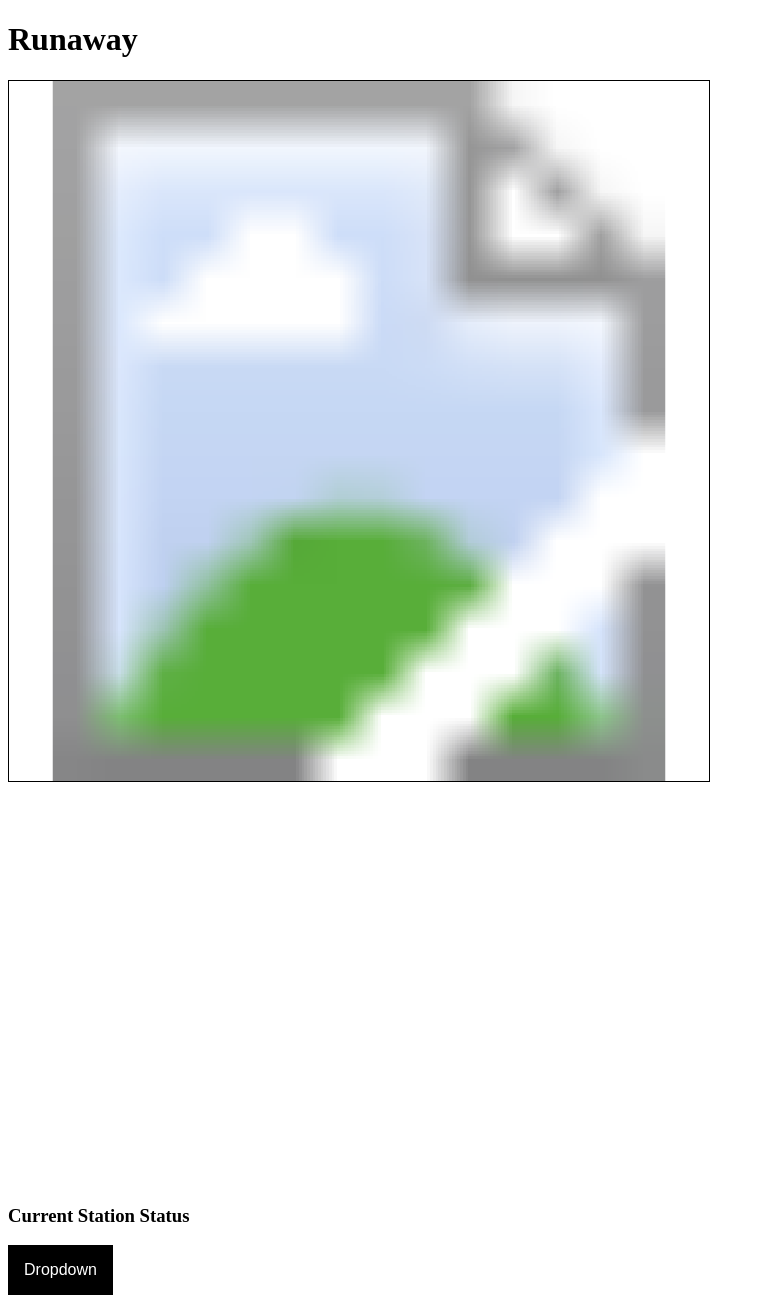
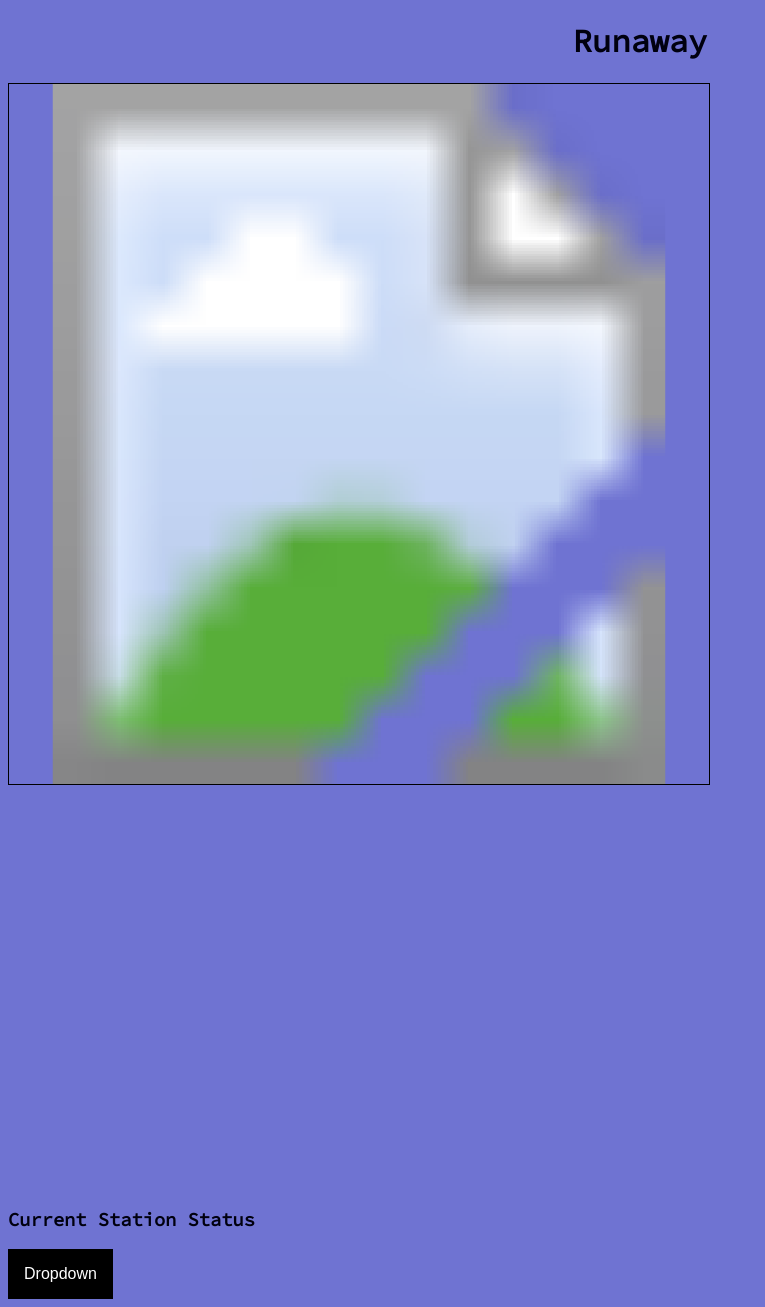
Before and after one commit to th0mazzz/Runaway, a Flask app: template templates/home.html in a window 1280 px wide. Shown: the whole page, without its empty margins (0-765 px from the left). Run offline with Flask 2, Linux system fonts and the light colour scheme; the template is opened without the code that fills it: most values are stand-ins (such as "Sample title", 1, 10 or a date in 2020).

Commit message:
More css work

```diff
--- a/static/stylesheet.css
+++ b/static/stylesheet.css
@@ -1,3 +1,16 @@
+body {
+	background-color: #6F73D2;
+}
+
+h1 {
+	color: #00000F;
+	font-family: 'Source Code Pro', monospace;	text-align: center;
+}
+
+h3 {
+	color: #00000F;
+	font-family: 'Source Code Pro', monospace;
+}
 .dropbtn {
 	background-color: black;
 	color: white;
--- a/templates/home.html
+++ b/templates/home.html
@@ -2,6 +2,7 @@
 
 <head>
   <title>Runaway</title>
+  <link href="https://fonts.googleapis.com/css?family=Source+Code+Pro" rel="stylesheet">
   <link rel="stylesheet" type="text/css" href="../static/stylesheet.css">
 </head>
 
```
